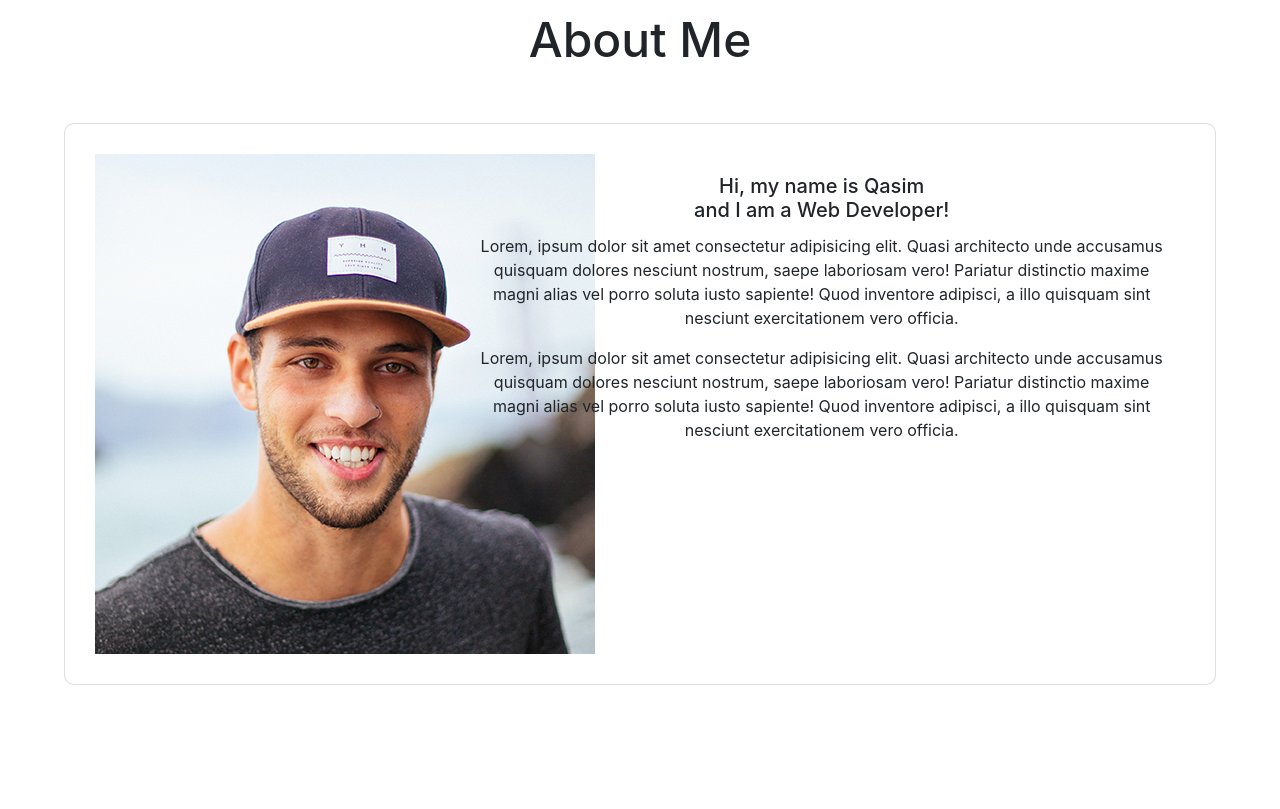
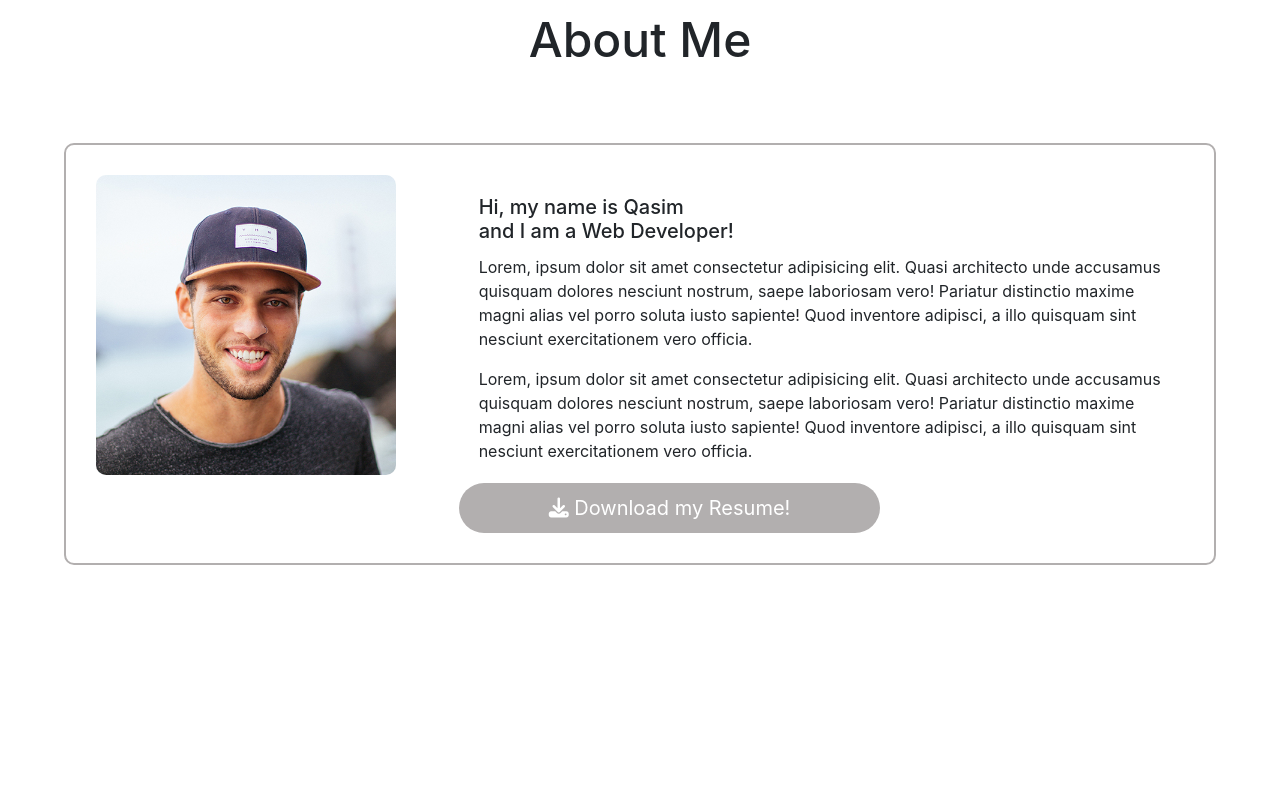
Before and after one commit to Qasim538/Bootstrap-Portfolio-Challange-3, a plain HTML site: page index.html in a window 1280 px wide. Shown: the part 3500-4309 px from the top of the page. Drawn offline with nearby package versions, Linux system fonts and the light colour scheme.

Commit message:
updated styling on the section of about and footer but still WIP

```diff
--- a/Assets/style.css
+++ b/Assets/style.css
@@ -4,7 +4,7 @@
     --main-color-theme-secondary:#09cde7;
     --main-color-theme-white:#ffffff;
     --main-color-theme-grey:#1d1d1f;
-    --main-color-theme-lg:#9c9c9c;
+    --main-color-theme-lg:#b2afaf;
 
     --border-radius-5:5px;
     --border-radius-10:10px;
@@ -224,11 +224,41 @@ margin-bottom: 60px;
     margin-bottom: 20px;
 }
 
-.card {
+.skills .card {
     text-align: center;
     cursor: pointer;
     margin-bottom: 30px;
+    cursor: pointer;
 }
-.card:hover {
+.skills .card:hover {
     background-color: var(--main-color-theme-secondary);
 }
+
+
+
+
+/* ================= about =================== */
+
+.about .card {
+    margin: 20px  auto;
+    border: 2px solid var(--main-color-theme-lg);
+    text-align: left;
+
+}
+.about .card img {
+    width: 300px;
+    border-radius: var(--border-radius-10);
+    margin: 0;
+}
+
+.about .btn {
+    background-color: var(--main-color-theme-lg);
+    border: none;
+}
+
+.about .btn:hover {
+    background-color: var(--main-color-theme-secondary);
+}
+
+.footer {
+}
```
